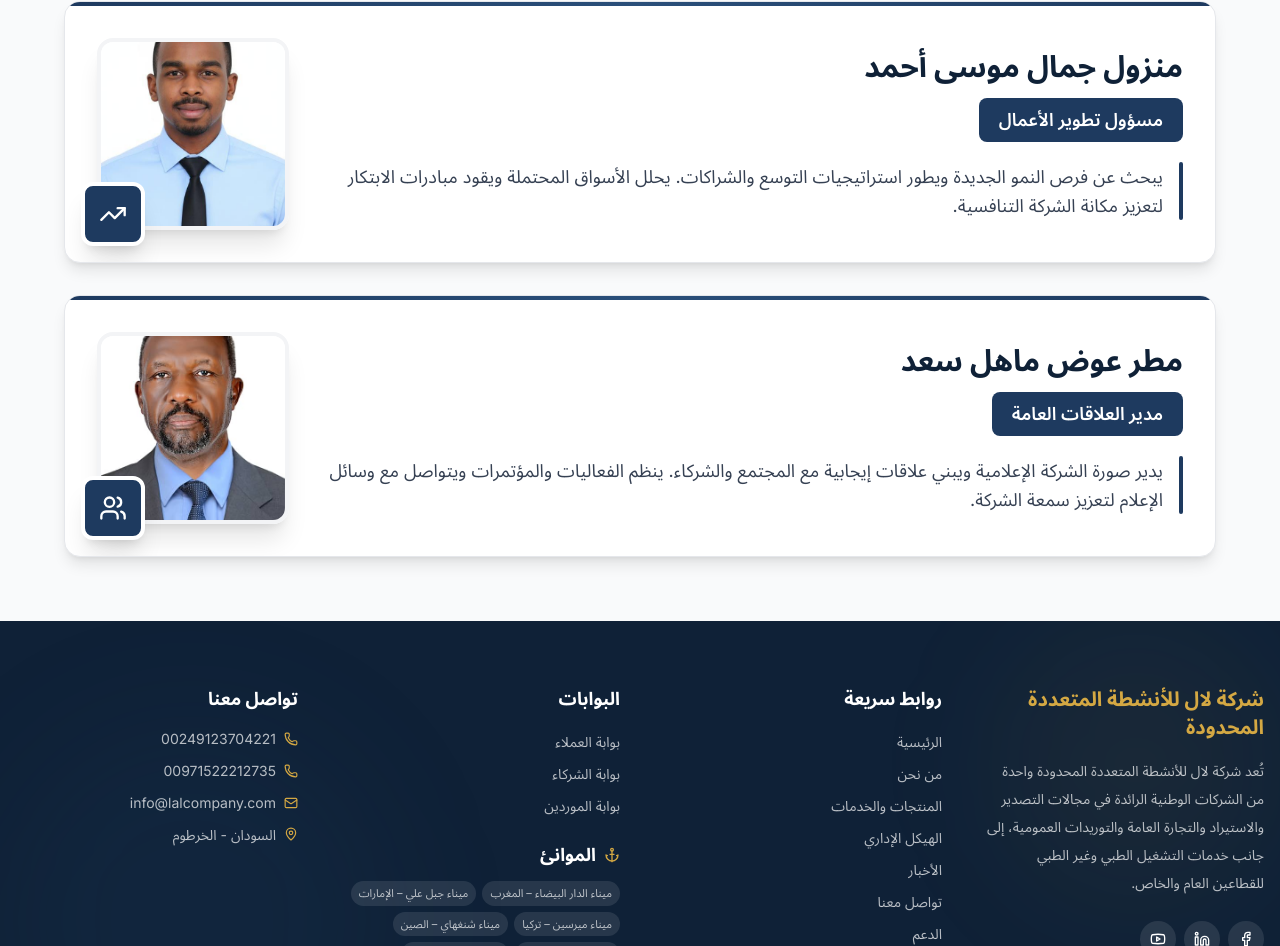
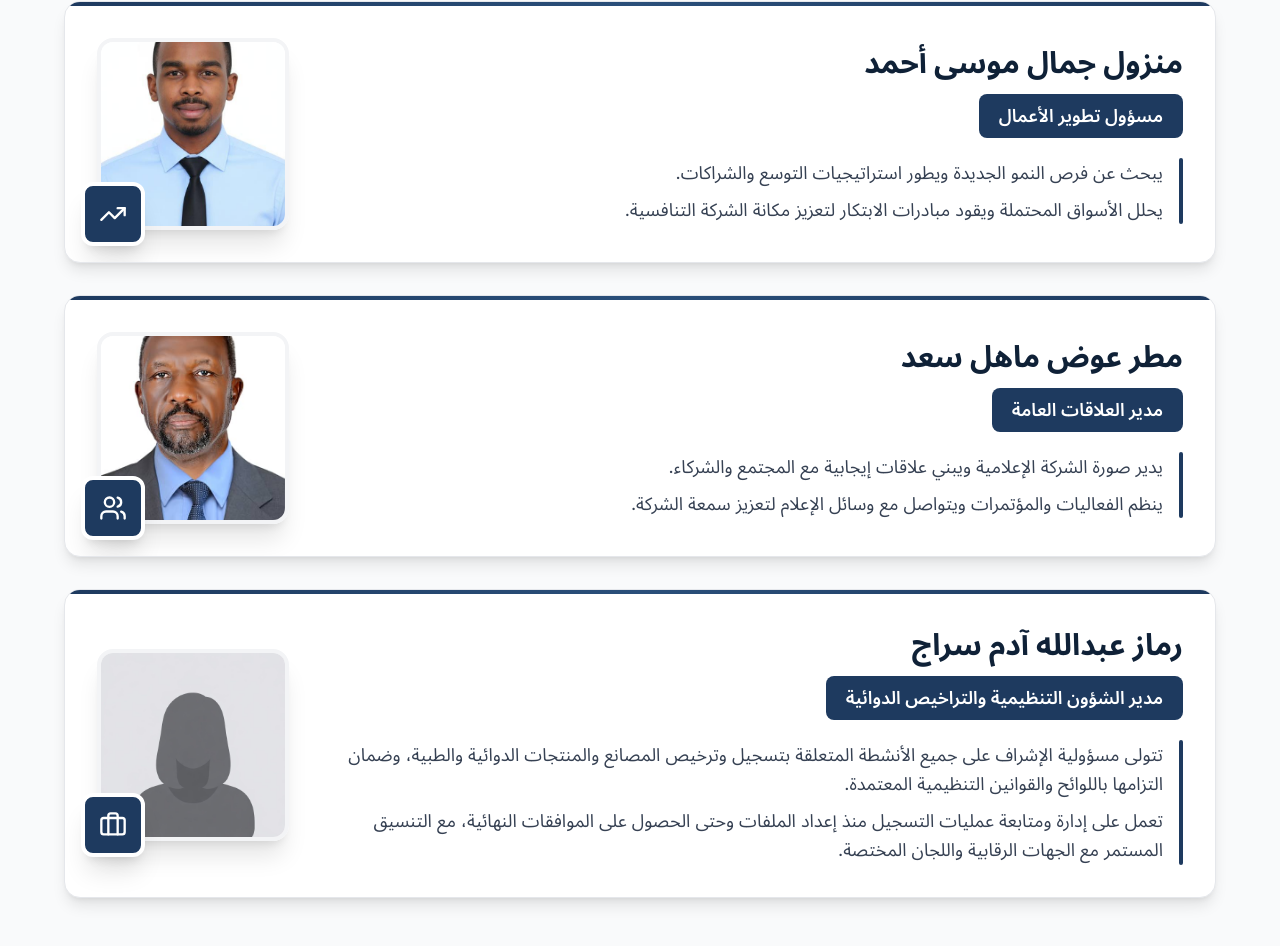
Before and after one commit to mhmodelmahdy/lal-website, a Next.js app: page /ar/management in a window 1280 px wide. Shown: the part 1854-2800 px from the top of the page. Built offline with nearby package versions, Linux system fonts and the light colour scheme.

Commit message:
تعديلات

```diff
--- a/src/components/Footer.jsx
+++ b/src/components/Footer.jsx
@@ -147,7 +147,16 @@ export default function Footer({ lang }) {
               )}
               <li className="flex items-start gap-2 text-white/70 text-sm">
                 <MapPin size={14} className="text-gold shrink-0 mt-0.5" />
-                <span>{t("السودان - الخرطوم", "Sudan - Khartoum")}</span>
+<span>
+  <div>{t("الفرع الرئيسي : بورتسودان", "Main Branch: Port Sudan")}</div>
+  <div>
+    {t(
+      "فروعنا : الخرطوم - مدني - عطبره - الابيض",
+      "Our branches: Khartoum - Madani - Atbara - El Obeid"
+    )}
+  </div>
+</span>
+
               </li>
             </ul>
           </div>
--- a/src/components/pages/ManagementClient.jsx
+++ b/src/components/pages/ManagementClient.jsx
@@ -18,7 +18,7 @@ const cardVariants = {
     }
 };
 
-// البيانات الكاملة للإدارة - 8 أشخاص
+// البيانات الكاملة للإدارة
 const managementData = [
     {
         name: {
@@ -131,6 +131,22 @@ const managementData = [
         },
         image: "Matar Awad Mahl Saad.jpeg",
         icon: Users
+    },
+    {
+        name: {
+            ar: "رماز عبدالله آدم سراج",
+            en: "Ramaz Abdullah Adam Siraj"
+        },
+        role: {
+            ar: "مدير الشؤون التنظيمية والتراخيص الدوائية",
+            en: "Regulatory Affairs & Licensing Manager"
+        },
+        bio: {
+            ar: "تتولى مسؤولية الإشراف على جميع الأنشطة المتعلقة بتسجيل وترخيص المصانع والمنتجات الدوائية والطبية، وضمان التزامها باللوائح والقوانين التنظيمية المعتمدة. تعمل على إدارة ومتابعة عمليات التسجيل منذ إعداد الملفات وحتى الحصول على الموافقات النهائية، مع التنسيق المستمر مع الجهات الرقابية واللجان المختصة.",
+            en: "Oversees all activities related to the registration and licensing of pharmaceutical and medical factories and products, ensuring compliance with approved regulations. Manages and follows up on registration processes from file preparation to final approvals, coordinating continuously with regulatory bodies."
+        },
+        image: "Ramaz Abdullah Adam Siraj.jpeg",
+        icon: Briefcase
     }
 ];
 
@@ -143,9 +159,10 @@ export default function ManagementClient({ lang }) {
                 variants={containerVariants}
                 className="mx-auto max-w-6xl space-y-8"
             >
+                {/* تم تعديل المفتاح ليكون فريداً باستخدام index أيضاً لتجنب التكرار في حال تشابه الأسماء */}
                 {managementData.map((member, index) => (
                     <ManagementCard
-                        key={member.name.en}
+                        key={`${member.name.en}-${index}`}
                         member={member}
                         lang={lang}
                         index={index}
@@ -213,12 +230,18 @@ function ManagementCard({ member, lang, index }) {
                         </div>
                     </div>
 
-                    {/* النبذة */}
+                    {/* النبذة - تم التعديل لتقسيم النص بناءً على النقطة */}
                     <div className="relative">
                         <div className={`absolute top-0 ${isRTL ? 'right-0' : 'left-0'} w-1 h-full bg-navy rounded-full`} />
-                        <p className={`text-gray-700 leading-relaxed text-lg ${isRTL ? 'pr-5' : 'pl-5'}`}>
-                            {member.bio[lang]}
-                        </p>
+                        <div className={`text-gray-700 leading-relaxed text-lg ${isRTL ? 'pr-5' : 'pl-5'}`}>
+                            {member.bio[lang].split('.').map((sentence, i) => (
+                                sentence.trim() && (
+                                    <p key={i} className="mb-2 last:mb-0">
+                                        {sentence.trim()}.
+                                    </p>
+                                )
+                            ))}
+                        </div>
                     </div>
                 </div>
             </div>
--- a/src/components/pages/SupportClient.jsx
+++ b/src/components/pages/SupportClient.jsx
@@ -18,16 +18,16 @@ const itemVariants = {
 const faqData = {
     ar: [
         { q: "ما هي مجالات عمل شركة لال؟", a: "تعمل شركة لال في مجالات التصدير والاستيراد والتجارة العامة والتوريدات العمومية، بالإضافة إلى خدمات التشغيل الطبي وغير الطبي للقطاعين العام والخاص." },
-        { q: "كيف يمكنني التواصل مع الشركة؟", a: "يمكنكم التواصل عبر الأرقام: 00249123704221 أو 00971522212735، أو عبر صفحة تواصل معنا على الموقع." },
-        { q: "ما هي المنتجات الزراعية التي تصدرها الشركة؟", a: "تصدر الشركة الصمغ العربي (طلح وهشاب ولبان)، الكركدي، الفول السوداني، حب البطيخ، السمسم، الأمباز، والعدسية." },
+        { q: "كيف يمكنني التواصل مع الشركة؟", a: "يمكنكم التواصل عبر الأرقام: 00249123704221 أو 00249912688275، أو عبر صفحة تواصل معنا على الموقع." },
+        { q: "ما هي المنتجات الزراعية التي تصدرها الشركة؟", a: "تصدر الشركة الصمغ العربي (طلح وهشاب ولبان)، الكركدي، الفول السوداني، حب البطيخ، السمسم (أحمر – أبيض)، السنمكة، الأمباز، والعدسية." },
         { q: "هل تقدم الشركة خدمات الاستيراد لحساب الغير؟", a: "نعم، تقدم الشركة خدمات متكاملة تشمل اختيار الموردين العالميين والتعاقد والشحن والتخليص الجمركي والنقل والتخزين والتوزيع." },
         { q: "ما هي الموانئ التي تتعامل معها الشركة؟", a: "تتعامل الشركة مع ميناء الدار البيضاء (المغرب)، جبل علي (الإمارات)، ميرسين (تركيا)، شنغهاي (الصين)، مومباي (الهند)، وجدة (السعودية)." },
         { q: "كيف أصبح شريكاً أو مورداً للشركة؟", a: "يمكنكم زيارة بوابة الشركاء أو بوابة الموردين على موقعنا وتعبئة نموذج الطلب، أو التواصل مع قسم تطوير الأعمال مباشرة." },
     ],
     en: [
         { q: "What are Lal's business areas?", a: "Lal operates in export, import, general trading, and general supplies, in addition to medical and non-medical operation services for public and private sectors." },
-        { q: "How can I contact the company?", a: "You can reach us at: 00249123704221 or 00971522212735, or through the Contact Us page on our website." },
-        { q: "What agricultural products does the company export?", a: "The company exports Gum Arabic (Talha, Hashab, and Luban), Hibiscus, Peanuts, Watermelon Seeds, Sesame Seeds, Cottonseed Cake (Ambaz), and Lentils." },
+        { q: "How can I contact the company?", a: "You can reach us at: 00249123704221 or 00249912688275, or through the Contact Us page on our website." },
+        { q: "What agricultural products does the company export?", a: "The company exports Gum Arabic (Talha, Hashab, and Luban), Hibiscus, Peanuts, Watermelon Seeds, Sesame Seeds (Red & White), Senna, Cottonseed Cake (Ambaz), and Lentils." },
         { q: "Does the company offer import services on behalf of third parties?", a: "Yes, we offer comprehensive services including supplier selection, contracting, shipping, customs clearance, transportation, storage, and distribution." },
         { q: "Which ports does the company deal with?", a: "We deal with Casablanca (Morocco), Jebel Ali (UAE), Mersin (Turkey), Shanghai (China), Mumbai (India), and Jeddah (Saudi Arabia)." },
         { q: "How can I become a partner or supplier?", a: "You can visit the Partners Portal or Suppliers Portal on our website and fill out the application form, or contact the Business Development department directly." },
@@ -143,11 +143,11 @@ export default function SupportClient({ lang }) {
                             </motion.a>
                             <motion.a
                                 whileHover={{ x: lang === "ar" ? -4 : 4 }}
-                                href="tel:00971522212735"
+                                href="tel:00249912688275"
                                 className="flex items-center gap-3 p-3 rounded-xl bg-white/10 hover:bg-white/20 transition-colors"
                             >
                                 <Phone size={16} className="text-gold" />
-                                <span dir="ltr" className="text-sm">00971522212735</span>
+                                <span dir="ltr" className="text-sm">00249912688275</span>
                             </motion.a>
                             <motion.a
                                 whileHover={{ x: lang === "ar" ? -4 : 4 }}
--- a/src/components/pages/portals/PartnersPortalClient.jsx
+++ b/src/components/pages/portals/PartnersPortalClient.jsx
@@ -10,7 +10,7 @@ export default function PartnersPortalClient({ lang }) {
     const t = (ar, en) => (lang === "ar" ? ar : en);
 
     const benefits = [
-        t("الوصول إلى شبكة واسعة من الموردين والمستوردين", "Access to a wide network of suppliers and importers"),
+        t("الوصول إلي شبكة واسعة من المصدرين والمستوردين", "Access to a wide network of exporters and importers"),
         t("دعم لوجستي متكامل من الشحن وحتى التوصيل", "Comprehensive logistics support from shipping to delivery"),
         t("أسعار تنافسية وشروط تعاقد مرنة", "Competitive prices and flexible contract terms"),
         t("خبرة واسعة في الأسواق السودانية والعالمية", "Extensive experience in Sudanese and global markets"),
--- a/src/components/pages/portals/SuppliersPortalClient.jsx
+++ b/src/components/pages/portals/SuppliersPortalClient.jsx
@@ -67,6 +67,8 @@ export default function SuppliersPortalClient({ lang }) {
     ];
 
     const supplyAreas = [
+        t("الأدوية", "Pharmaceuticals"),
+        t("المستهلكات الطبية", "Medical Consumables"),
         t("الأجهزة الطبية", "Medical Equipment"),
         t("المعدات الصناعية", "Industrial Equipment"),
         t("المواد الزراعية", "Agricultural Materials"),
--- a/src/data/company.js
+++ b/src/data/company.js
@@ -7,7 +7,7 @@ export const company = {
     ar: "شركة سودانية رائدة في مجالات التصدير والاستيراد والتجارة العامة والتوريدات العمومية.",
     en: "A leading Sudanese company in export, import, general trading, and general supplies."
   },
-  phones: ["00249123704221", "00971522212735"],
+  phones: ["00249123704221", "00249912688275"],
   email: {
   ar: "info@lalcompany.com",
   en: "info@lalcompany.com"
--- a/src/data/services.js
+++ b/src/data/services.js
@@ -9,10 +9,11 @@ export const services = {
       { ar: "الصمغ العربي (صمغ طلح)", en: "Gum Arabic (Talha)" },
       { ar: "الصمغ العربي (صمغ هشاب)", en: "Gum Arabic (Hashab)" },
       { ar: "صمغ لبان (لبان طبيعي)", en: "Frankincense Gum (Natural Luban)" },
+      { ar: "السنمكة", en: "Senna" },
       { ar: "الكركدي", en: "Hibiscus (Karkade)" },
       { ar: "الفول السوداني (نقاوة)", en: "Peanuts (Premium Grade)" },
       { ar: "حب البطيخ", en: "Watermelon Seeds" },
-      { ar: "السمسم", en: "Sesame Seeds" },
+      { ar: "السمسم (أحمر / أبيض)", en: "Sesame Seeds (Red / White)" },
       { ar: "الأمباز", en: "Cottonseed Cake (Ambaz)" },
       { ar: "العدسية", en: "Lentils" }
     ]
@@ -28,6 +29,7 @@ export const services = {
       { ar: "الأدوية والمستحضرات الطبية والمستهلكات الطبية", en: "Pharmaceuticals and medical consumables" },
       { ar: "الأجهزة والمعدات الطبية والمخبرية", en: "Medical and laboratory equipment" },
       { ar: "منتجات الرعاية الصحية والمنتجات الاستهلاكية عالية الجودة", en: "Healthcare products and high-quality consumer goods" },
+      { ar: "تجهيز متكامل للمستشفيات والعيادات بأحدث المعدات الطبية", en: "Integrated equipping of hospitals and clinics with the latest medical equipment" },
       { ar: "المواد الغذائية والسلع الاستهلاكية الأساسية", en: "Food products and essential commodities" },
       { ar: "السيارات والشاحنات الثقيلة والمركبات التجارية", en: "Cars, heavy trucks, and commercial vehicles" },
       { ar: "معدات المصانع وخطوط الإنتاج الصناعية", en: "Industrial machinery and production lines" }
```
Also changed, not shown: src/data/management.js (deleted, +0 -34 lines), public/images/Ramaz Abdullah Adam Siraj.jpeg (added).
